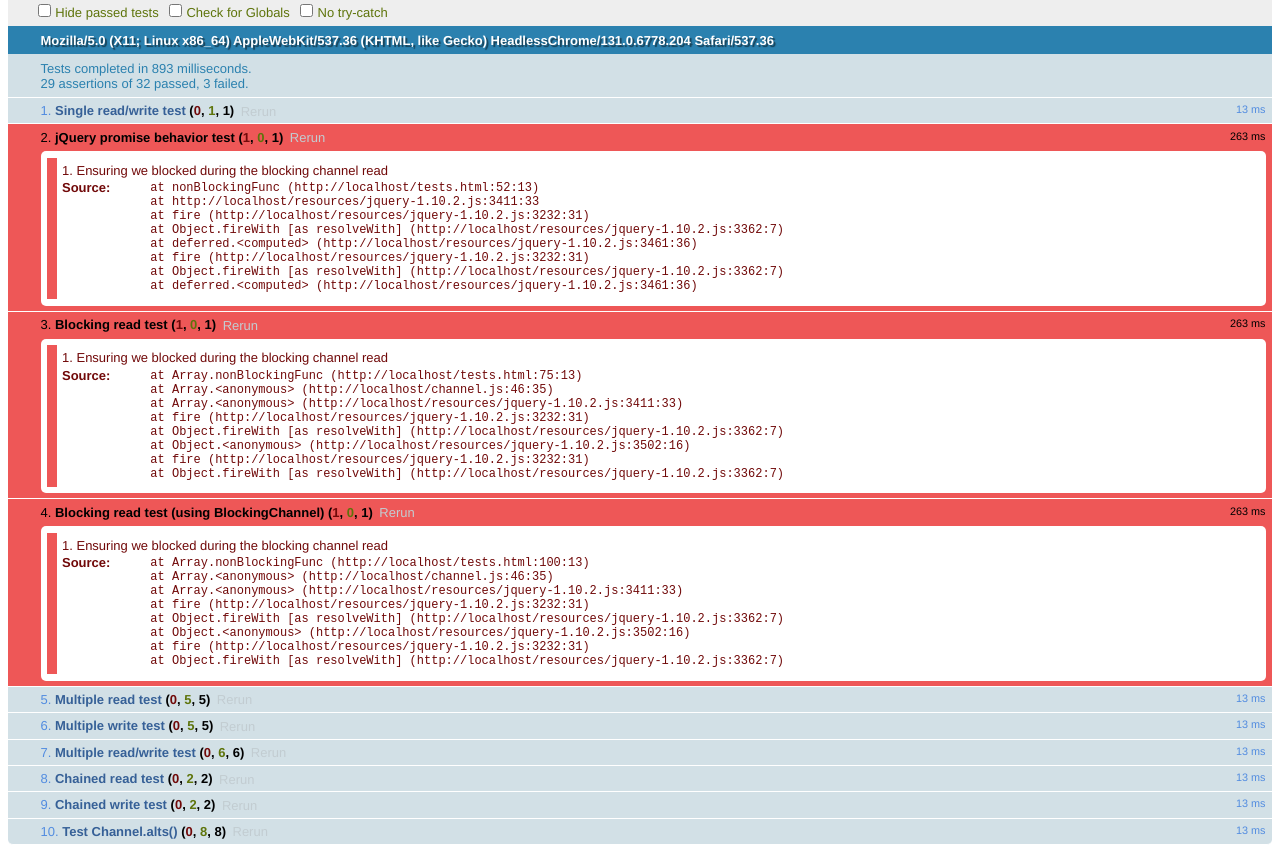
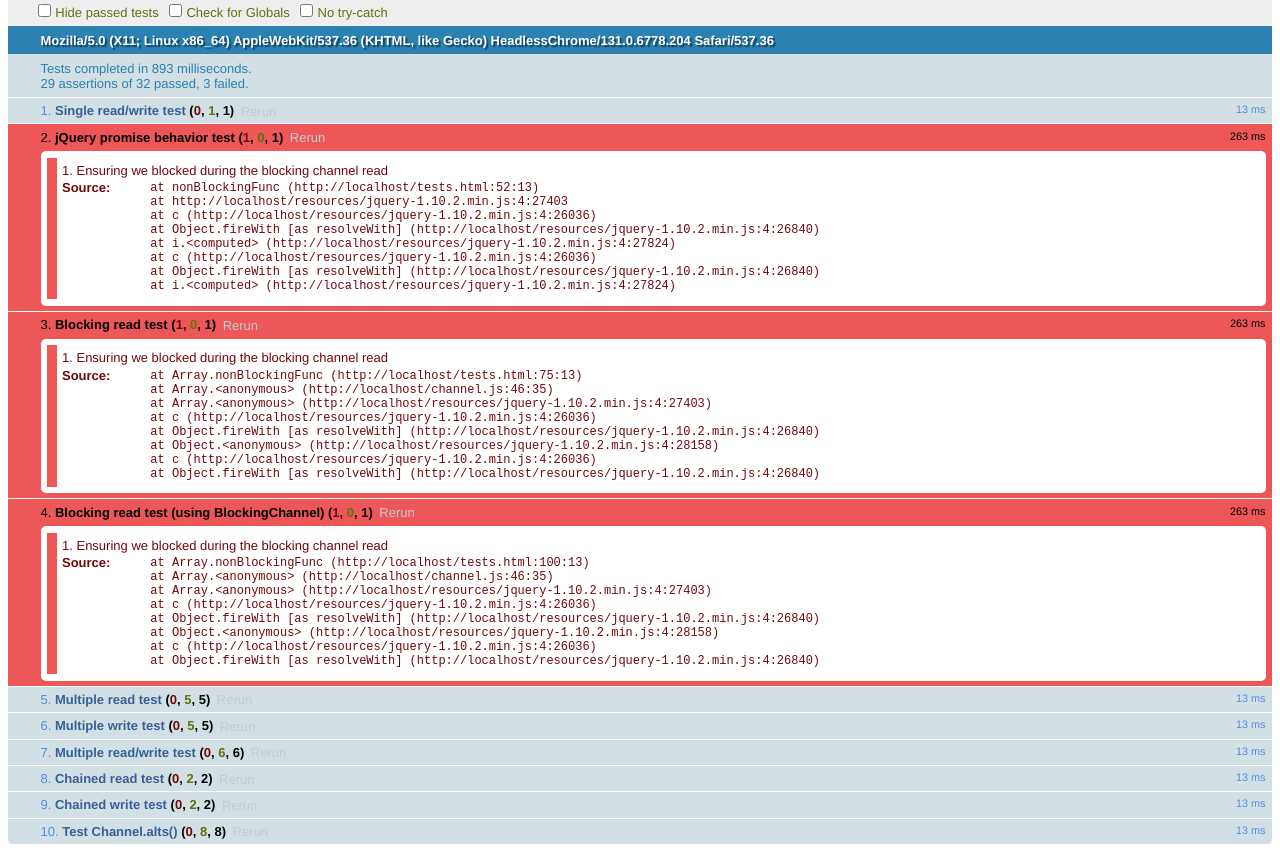
Before and after one commit to brophdawg11/JsChannels, a plain HTML site: page tests.html in a window 1280 px wide. Shown: the part 67-920 px from the top of the page. Drawn offline with nearby package versions, Linux system fonts and the light colour scheme.

Commit message:
Fixed jQuery reference

```diff
--- a/tests.html
+++ b/tests.html
@@ -9,7 +9,7 @@
   <div id="qunit"></div>
   <div id="qunit-fixture"></div>
   <script src="resources/qunit-1.12.0.js"></script>
-  <script src="resources/jquery-1.10.2.js"></script>
+  <script src="resources/jquery-1.10.2.min.js"></script>
   <script src="channel.js"></script>
   <script>
     asyncTest("Single read/write test", function () {
```
